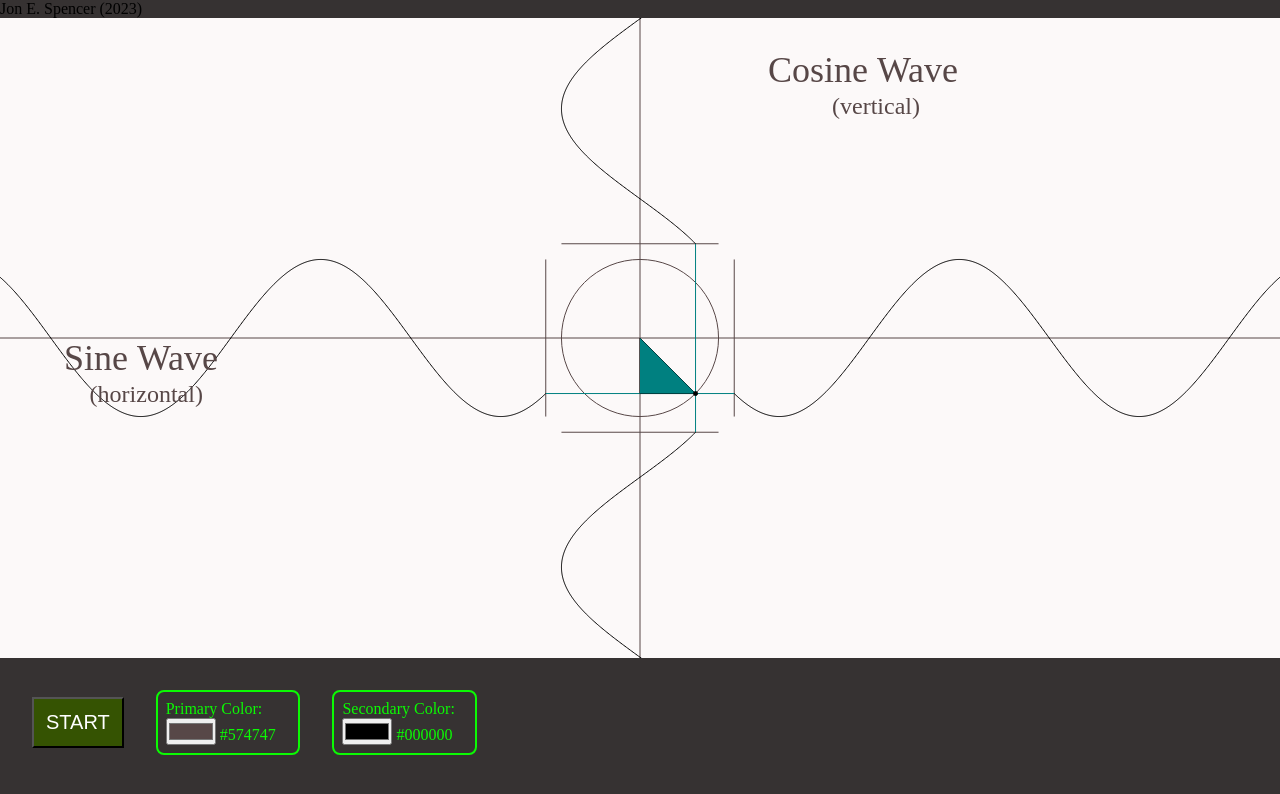
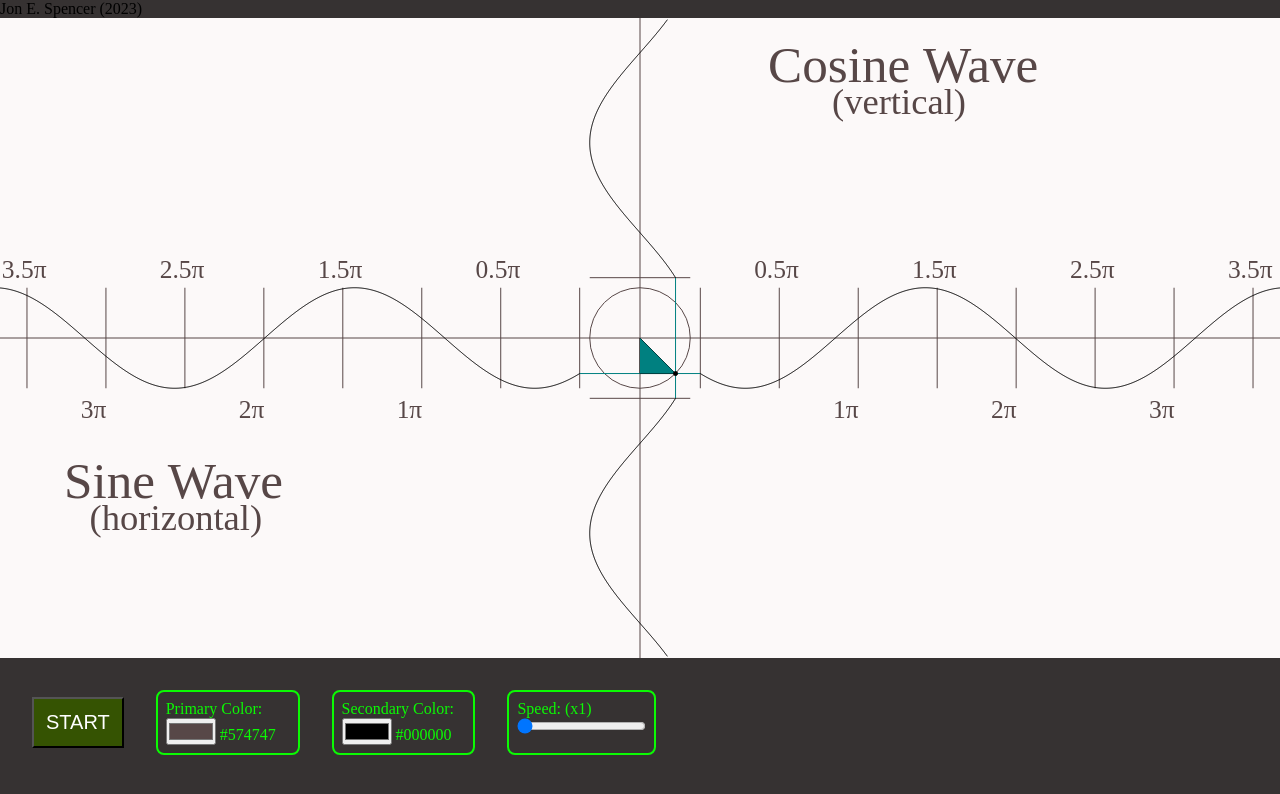
Before and after one commit to spenjo7/sine_cosine_visualizer, a plain HTML site: page index.html in a window 1280 px wide. Drawn offline with nearby package versions, Linux system fonts and the light colour scheme.

Commit message:
Improvements in efficiency

```diff
--- a/app.js
+++ b/app.js
@@ -1,8 +1,4 @@
-
-
-
-
-//----------------////---- COMPLEX ----////----------------//
+///----------------////---- COMPLEX ----////----------------//
 const animateWaves = (ctx, {
 		radius,
 		phase,
@@ -28,32 +24,31 @@ const animateWaves = (ctx, {
 
 	ctx.lineWidth = 3
 
+		// Right ( Sin ) //
+	drawWave(ctx, radius, {
+		originX: rightXb,
+		originY: centY,
+		phase,
+		length: rightXb,
+		color,
+	})
+
 		// Left ( Sin ) //
 	drawWave(ctx, radius, {
 		originX: leftXb,
 		originY: centY,
 		phase,
-		length,
+		length: rightXb,
 		color,
 		reverse: true
 	})
-
-		// Right ( Sin ) //
-	drawWave(ctx, radius, {
-		originX: rightXb,
-		originY: centY,
-		phase,
-		length,
-		color,
-	})
-
 
 		// Top Cos //
 	drawWave(ctx, radius, {
 		originX: centX,
 		originY: topYb,
 		phase,
-		length,
+		length:topYb,
 		color,
 		rotate: true,
 		cosine: true,
@@ -65,11 +60,12 @@ const animateWaves = (ctx, {
 		originX: centX,
 		originY: bottomYb,
 		phase,
-		length,
+		length: topYb,
 		color,
 		rotate: true,
 		cosine: true
 	})
+
 }
 
 const animate = (ctx, {amplitude, frequency, phase, color, color2 }) => {
@@ -82,7 +78,9 @@ const animate = (ctx, {amplitude, frequency, phase, color, color2 }) => {
 
 	// reset and static elements //
 	ctx.clearRect(0, 0, width, height)
-	drawGridLines(ctx, { color })
+	drawGridLines(ctx, { color, radius })
+	drawRadii(ctx, {color, radius, padding })
+
 	drawCircle(ctx, { centX, centY, radius, color })
 	const paddedBounds = calcPaddedBoundries({
 		centX,
@@ -91,6 +89,7 @@ const animate = (ctx, {amplitude, frequency, phase, color, color2 }) => {
 		padding
 	})
 
+	const {rightXb, topYb } = paddedBounds
 	drawBoundingSquare(ctx, paddedBounds, { color })
 
 		// Draw the hypotenuse and it's guidelines
@@ -106,19 +105,18 @@ const animate = (ctx, {amplitude, frequency, phase, color, color2 }) => {
 		radius,
 		phase,
 		color: color2,
-		padding,
-		length: width
+		padding
 	})
 
 	ctx.beginPath()
 	ctx.fillStyle = color;
-	ctx.font = "36px serif";
-	ctx.fillText("Sine Wave", width * 0.05, height * 0.55)
+	ctx.font = `${width/25}px serif`
+	ctx.fillText("Sine Wave", width * 0.05, height * 0.75)
 	ctx.fillText("Cosine Wave", width * 0.60, height * 0.10)
 
 
-	ctx.font = "24px serif";
-	ctx.fillText("(horizontal)", width * 0.07, height * 0.60)
+	ctx.font = `${width/35}px serif`
+	ctx.fillText("(horizontal)", width * 0.07, height * 0.80)
 	ctx.fillText("(vertical)", width * 0.65, height * 0.15)
 
 }
@@ -127,7 +125,6 @@ const app = new Vue({
     el: "#app"
     ,data(){
 		const msg = 'Vue.JS is working!'
-
 		const amplitude = 50
 		return({
 			msg,
@@ -138,7 +135,8 @@ const app = new Vue({
 			color: localStorage.getItem("lineColor")?? '#574747',
 			color2: localStorage.getItem("waveColor")?? '#000000',
 			isPaused: true,
-			lastTime: 0
+			lastTime: 0,
+			speed: 1
 		})
     },
 	 methods:{
@@ -150,8 +148,10 @@ const app = new Vue({
 		onResize(){
 			if(!this.canvas) return null
 			const {width, height} = this.canvas.getBoundingClientRect()
+
 			this.ctx.canvas.width  = width
 			this.ctx.canvas.height = height
+			this.amplitude = (width < height)? width * 0.05: height * 0.05
 			this.animate()
 		},
 		animate(){
@@ -190,7 +190,6 @@ const app = new Vue({
 				></input>
 				{{ color }}
 			</label>
-
 			<label>
 				Secondary Color:
 				<input
@@ -200,7 +199,15 @@ const app = new Vue({
 				></input>
 				{{ color2 }}
 			</label>
-
+			<label>
+				Speed: (x{{ speed }})
+				<input
+					type="range"
+					min="1"
+					max="20"
+					v-model="speed"
+				>
+			</label>
 		</div>
 	 </section>`
     ,mounted(){
@@ -212,13 +219,13 @@ const app = new Vue({
 			const delta = time - this.lastTime
 			if(!this.isPaused && delta > 60 ){
 				this.lastTime = time
+				let p = (this.phase + parseInt(this.speed)) % 360
 				this.phase++
+					// reset after 360 otherwise we get absurdly large calculations
 				this.animate()
 			}
 			window.requestAnimationFrame(step)
 		}
-
-		window.requestAnimationFrame(step)
-
+		step(0)
 	}
 })
--- a/drawShapes.js
+++ b/drawShapes.js
@@ -1,4 +1,58 @@
+//----------------////---- Calculations ----////----------------//
+
+const trigLookup = Array.from({ length: 360 }, ( _ , i ) =>{
+	const theta = i * Math.PI / 180 // multiply by degrees to get radians
+	const sin = Math.sin(theta)
+	const cos = Math.cos(theta)
+	return ({ sin, cos, degrees: i })
+})
+
+// console.info('Trig Lookup Tables loaded')
+
+const calcPaddedBoundries = ({centX, centY, radius, padding }) => {
+	const buffer = radius * padding
+
+	const rightX = centX + radius
+	const rightXb = centX + buffer
+
+	const leftX = centX - radius
+	const leftXb = centX - buffer
+
+	const topY = centY - radius
+	const topYb = centY - buffer
+
+	const bottomY = centY + radius
+	const bottomYb = centY + buffer
+
+	// probably don't need to return buffer, but why not //
+	return {
+		buffer,
+		rightX,			rightXb,
+		leftX,			leftXb,
+		topY,			topYb,
+		bottomY,			bottomYb
+	}
+}
+
+
 //----------------////---- DRAWING ----////----------------//
+
+const drawLine = (ctx, opts = {}) => {
+	const {
+		originX,
+		originY,
+		endX,
+		endY,
+		color
+	} = opts
+
+	ctx.strokeStyle = color? color: "white"
+	ctx.beginPath()
+	ctx.moveTo(originX, originY)
+	ctx.lineTo(endX, endY)
+	ctx.stroke()
+}
+
 
 const drawGridLines = (ctx, opts = {}) => { // just the decorative background
 	const {width, height} = ctx.canvas
@@ -49,6 +103,44 @@ const drawCircle = (ctx, opts = {}) => {
 		ctx.fill()
 	}
 }
+
+const drawRadii = (ctx, opts = {}) => { // just the decorative background
+	const {width, height} = ctx.canvas
+			// Bring in optional values //
+	const { radius, lineWidth, color, padding } = opts
+
+
+	const pad = padding * radius // padding is a decimal multiplier
+	const centX = width/2
+	const centY = height/2
+	const radians = radius * (Math.PI / 2)
+
+	const quadsX = Math.ceil((centX - pad) / ( radians ))
+	const pointsX = Array.from({ length: quadsX }, (_, i) => radians * (i+1))
+	pointsX.forEach((x,i) => {
+		const xP = centX + pad + x
+		const xN = centX - pad - x
+		const font = `${width/radius}px serif`
+		const txt =	 `${(i+1)/2}π`
+
+		ctx.beginPath()
+		ctx.moveTo( xP, centY + radius )
+		ctx.lineTo( xP, centY - radius )
+		ctx.stroke()
+
+		ctx.font = font
+		ctx.fillText(txt, xP - (radius/2), i%2? centY + pad +20 : centY - pad)
+
+		ctx.beginPath()
+		ctx.moveTo( xN, centY + radius )
+		ctx.lineTo( xN, centY - radius )
+		ctx.stroke()
+
+		ctx.font = font
+		ctx.fillText(txt, xN - (radius/2), i%2? centY + pad +20 : centY - pad)
+	})
+}
+
 
 const drawTriangle = (ctx, opts ={}) => {  // hypetenus and fill
 	// Origin from center; based on ctx.canvas width/height  //
@@ -120,60 +212,8 @@ const drawBoundingSquare = ( ctx , linePoints, opts = {}) => {
 	ctx.stroke() // No Fill option; only Stroke
 }
 
-const drawWave = (ctx, amplitude, opts) => {
-	const z = Math.PI / 180 // multiply by degrees to get radians
-	const {
-		originX, 	originY,
-		phase, 	length,
-		color, 	lineWidth,
-		cosine,  rotate, reverse
-	} = opts
 
-	ctx.beginPath()
-	for(let i = 0; i < length; i++){
-		const  theta = (phase + i ) * z
-
-		const sinCos = cosine? Math.cos(theta) : Math.sin(theta)
-			// need to be able to use either on both  axis
-
-		if(!rotate){
-			ctx.lineTo(
-				reverse? originX -i : originX + i,
-				originY + (sinCos * amplitude)
-			)
-		}
-
-		if(rotate){
-			ctx.lineTo(
-				originX + (sinCos * amplitude),
-				reverse? originY -i : originY + i
-			)
-		}
-	}
-	// Set some styles //
-	ctx.strokeStyle = color? color: 'red'
-	ctx.lineWidth = lineWidth?? 1
-	ctx.stroke()
-}
-
-
-const drawLine = (ctx, opts = {}) => {
-	const {
-		originX,
-		originY,
-		endX,
-		endY,
-		color
-	} = opts
-
-	ctx.strokeStyle = color? color: "white"
-	ctx.beginPath()
-	ctx.moveTo(originX, originY)
-	ctx.lineTo(endX, endY)
-	ctx.stroke()
-
-}
-
+//----------------------------COMPLEX-----------------------//
 
 const drawMovingParts = (ctx, opts = {}) => { // hypetenus, and highlighting lines
 	const {width, height} = ctx.canvas
@@ -183,10 +223,11 @@ const drawMovingParts = (ctx, opts = {}) => { // hypetenus, and highlighting lin
 	const {phase, amplitude, color, lineWidth, fillStyle, padding } = opts
 
 	// Draw rotating line // phase = degrees for our angle
-	const theta = phase * (Math.PI/180) // theta = angle in radians
+	//const theta = phase * (Math.PI/180) // theta = angle in radians
+	const {theta, sin, cos } = trigLookup[phase % 360]
 	const rad = Math.PI * ( amplitude / 2 ) // length of hypotenus
-	const X = Math.cos(theta) * rad
-	const Y = Math.sin(theta) * rad
+	const X = cos * rad
+	const Y = sin * rad
 	const originX  = centX + X
 	const originY = centY + Y
 
@@ -242,32 +283,41 @@ const drawMovingParts = (ctx, opts = {}) => { // hypetenus, and highlighting lin
 	})
 }
 
+const drawWave = (ctx, amplitude, opts) => {
+	// const z = Math.PI / 180 // multiply by degrees to get radians
+	const {
+		originX, 	originY,
+		phase, 	length,
+		color, 	lineWidth,
+		cosine,  rotate, reverse
+	} = opts
+
+	ctx.beginPath()
 
 
-//----------------------------COMPLEX-----------------------//
+	const arr = Array.from({ length }, (_, i)=>{
+		const phaseN = phase + i
+		const { sin, cos } = trigLookup[ phaseN % 360 ]
+		const sinCos = cosine? cos : sin // depends on which you need
 
+		if(!rotate){
+			ctx.lineTo(
+				reverse? originX -i : originX +i,
+				originY + (sinCos * amplitude)
+			)
+		}
 
-const calcPaddedBoundries = ({centX, centY, radius, padding }) => {
-	const buffer = radius * padding
+		if(rotate){
+			ctx.lineTo(
+				originX + (sinCos * amplitude),
+				reverse? originY -i : originY + i
+			)
+		}
+	})
 
-	const rightX = centX + radius
-	const rightXb = centX + buffer
-
-	const leftX = centX - radius
-	const leftXb = centX - buffer
-
-	const topY = centY - radius
-	const topYb = centY - buffer
-
-	const bottomY = centY + radius
-	const bottomYb = centY + buffer
-
-	// probably don't need to return buffer, but why not //
-	return {
-		buffer,
-		rightX,			rightXb,
-		leftX,			leftXb,
-		topY,			topYb,
-		bottomY,			bottomYb
-	}
+	// Set some styles //
+	ctx.strokeStyle = color? color: 'red'
+	ctx.lineWidth = lineWidth?? 1
+	ctx.stroke()
+	return arr
 }
--- a/index.html
+++ b/index.html
@@ -2,7 +2,7 @@
 <html lang="en">
   <head>
 	<meta charset="UTF-8">
-	<meta name="viewport" content="width=device-width, initial-scale=1, maximum-scale=1, user-scalable=no">
+	<meta name="viewport" content="width=device-width, initial-scale=1>
 	<meta http-equiv="X-UA-Compatible" content="ie=edge">
 	<title>Visualize Sine and Coisne</title>
 	<author>Jon E. Spencer (2023)</author>
```
